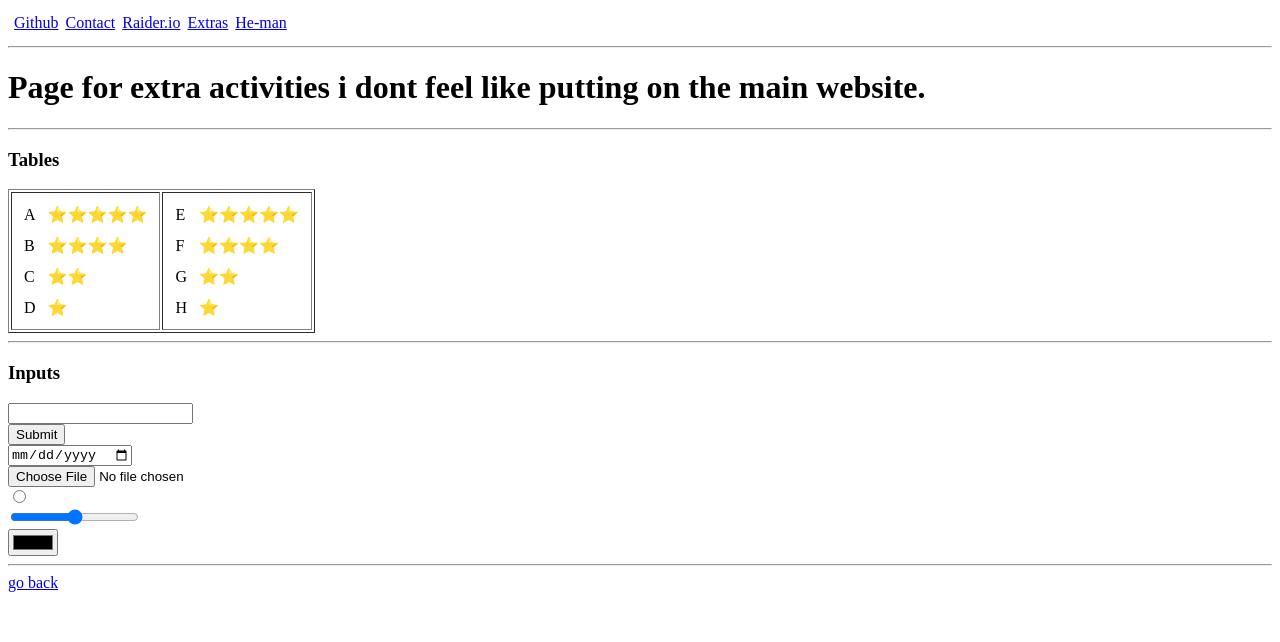
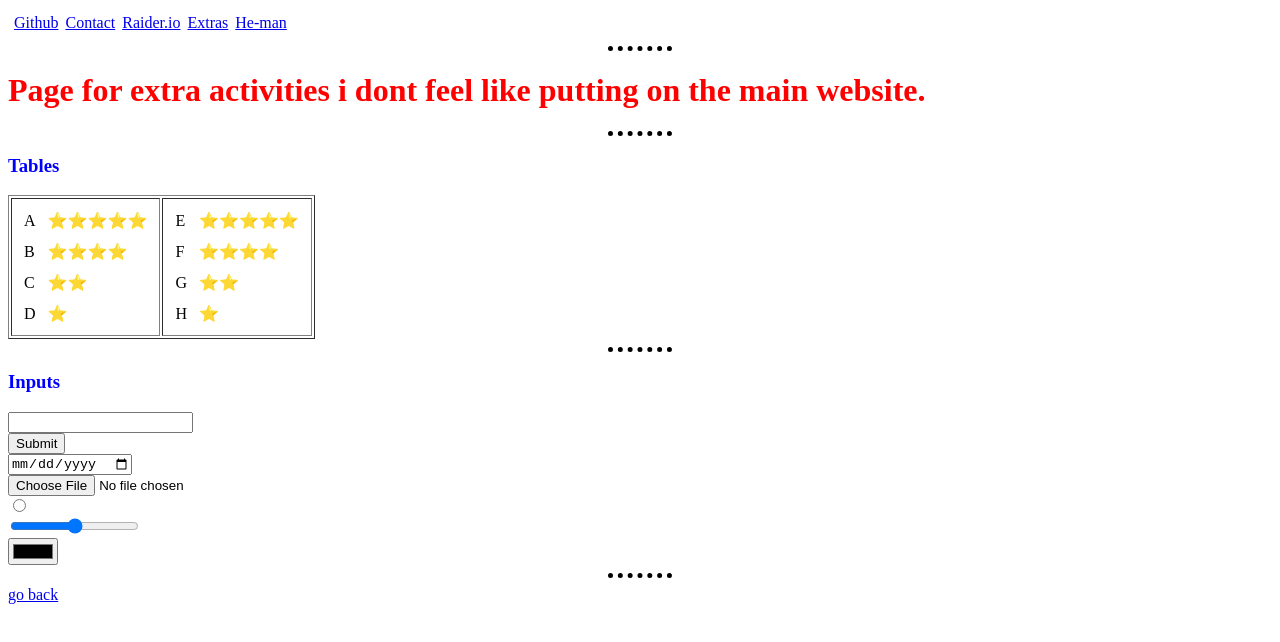
Before and after one commit to KrauseKurt/webdev, a plain HTML site: page css/personal-website/extras.html in a window 1280 px wide. Drawn offline with Linux system fonts and the light colour scheme.

Commit message:
Lessons 34 35

```diff
--- /dev/null
+++ b/css/personal-website/css/styles.css
@@ -0,0 +1,19 @@
+body {
+  background-color: white;
+}
+
+hr {
+  border-style: none;
+  border-top-style: dotted;
+  border-color: black;
+  border-width: 5px;
+  width: 5%;
+}
+
+h1 {
+    color: red;
+}
+
+h3{
+    color: blue;
+}
--- a/css/personal-website/extras.html
+++ b/css/personal-website/extras.html
@@ -4,6 +4,7 @@
     <meta charset="UTF-8" />
     <meta name="viewport" content="width=device-width, initial-scale=1.0" />
     <title>Extra activities</title>
+    <link rel="stylesheet" href="css/styles.css">
   </head>
   <body>
     <div>
```
Also changed, not shown: css/personal-website/contact.html (+1 -0 lines), css/personal-website/heman.html (+1 -0 lines), css/personal-website/index.html (+1 -15 lines), css/personal-website/testing.html (+1 -0 lines), 2 other files.
